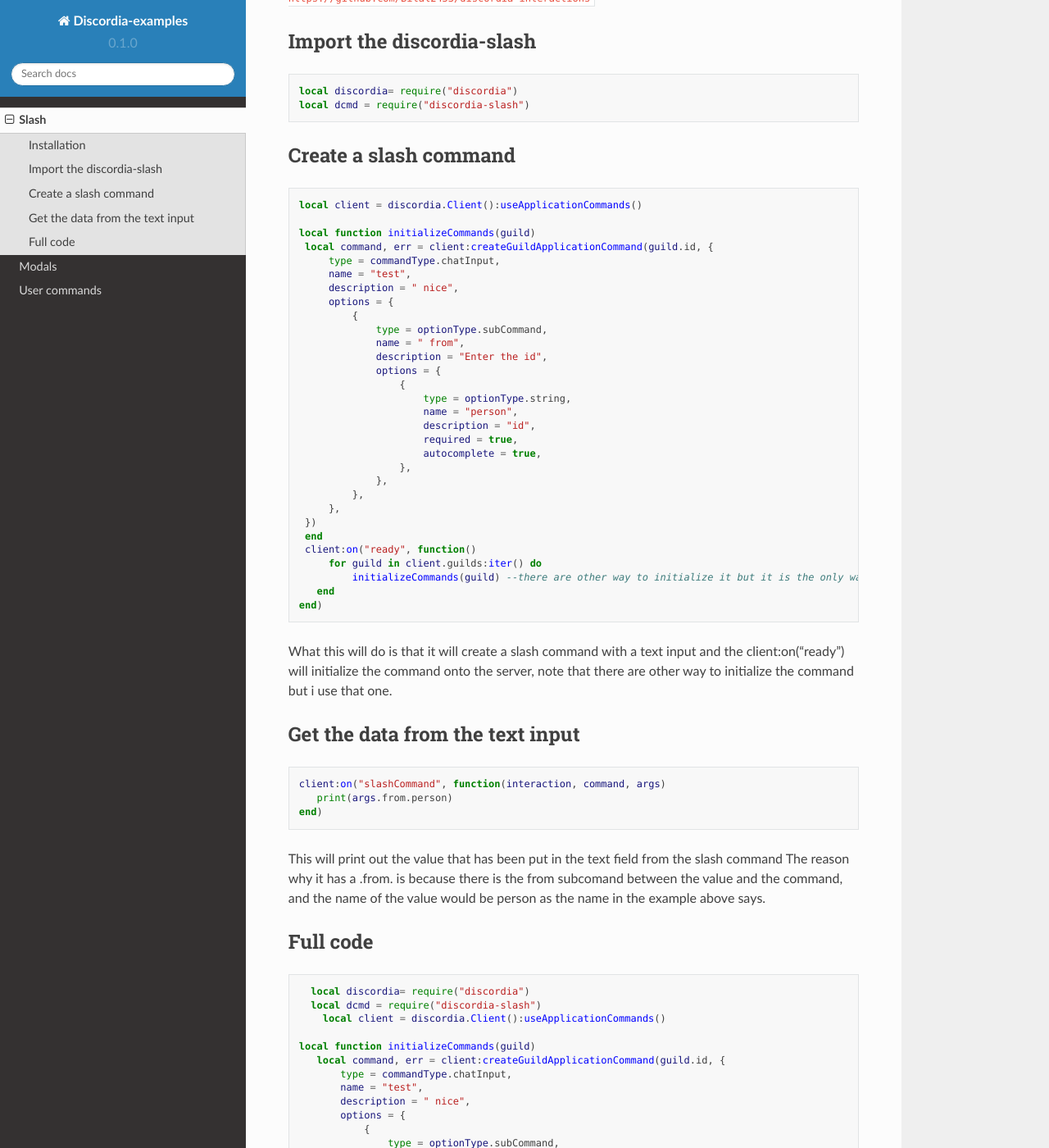
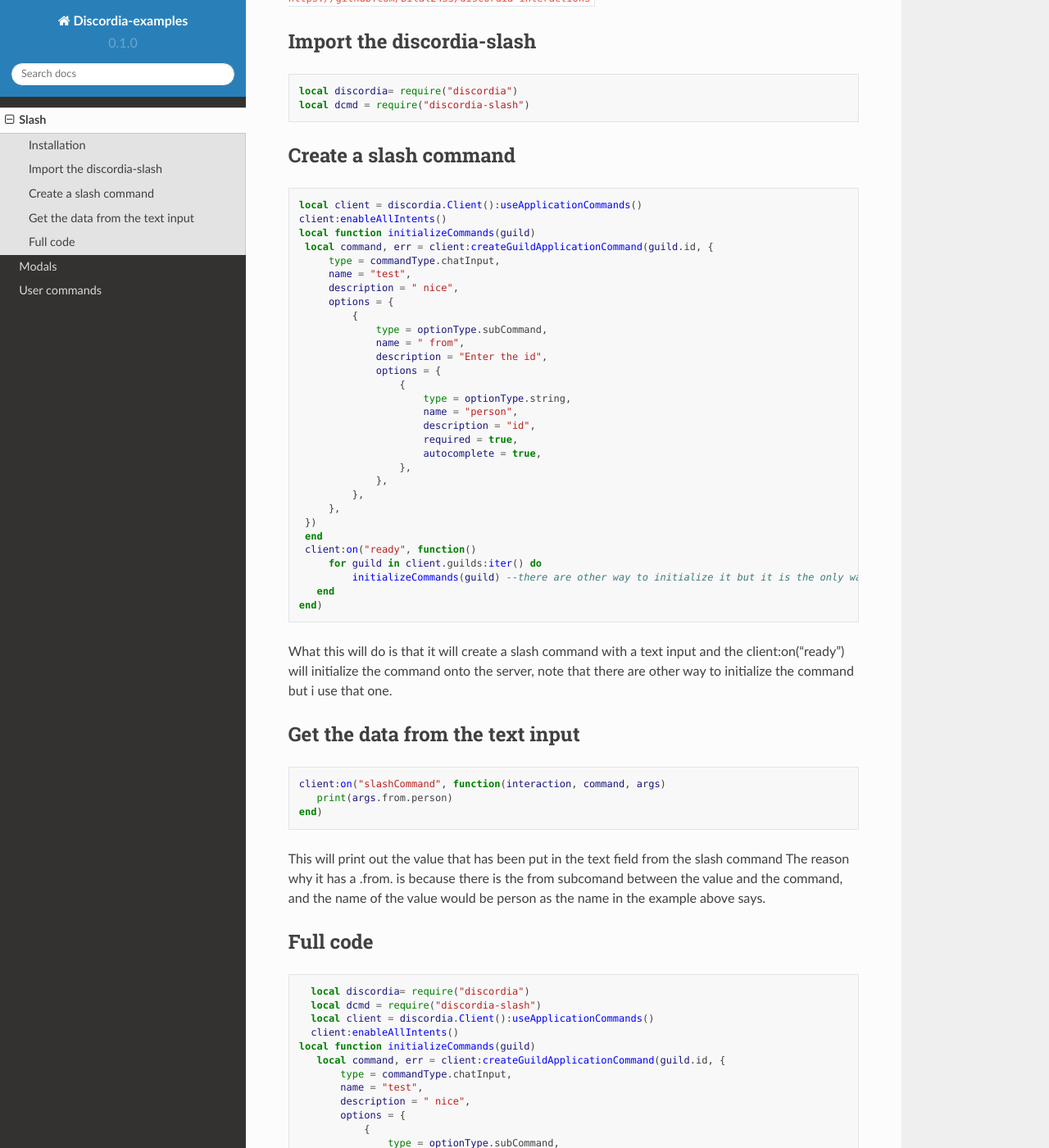
Before and after one commit to justdie386/discordia-examples, a Sphinx documentation site: the page built from docs/source/slash.rst, in a window 1280 px wide and 1400 px high, scrolled down 304 px. Shown: the whole window at 82% size. Built offline with Sphinx 7.4.7 and the Read the Docs theme 2.0.0, drawn with Linux system fonts in a browser that asks for light colours; pages that are not in the unit, such as notebooks, are missing from menus.

Commit message:
Update slash.rst

```diff
--- a/docs/source/slash.rst
+++ b/docs/source/slash.rst
@@ -23,7 +23,7 @@
 .. code-block:: lua
 
    local client = discordia.Client():useApplicationCommands()
-
+   client:enableAllIntents()
    local function initializeCommands(guild)
     local command, err = client:createGuildApplicationCommand(guild.id, {
         type = commandType.chatInput,
@@ -73,8 +73,8 @@
 
    local discordia= require("discordia")
    local dcmd = require("discordia-slash")
-     local client = discordia.Client():useApplicationCommands()
-
+   local client = discordia.Client():useApplicationCommands()
+   client:enableAllIntents()
  local function initializeCommands(guild)
     local command, err = client:createGuildApplicationCommand(guild.id, {
         type = commandType.chatInput,
```
